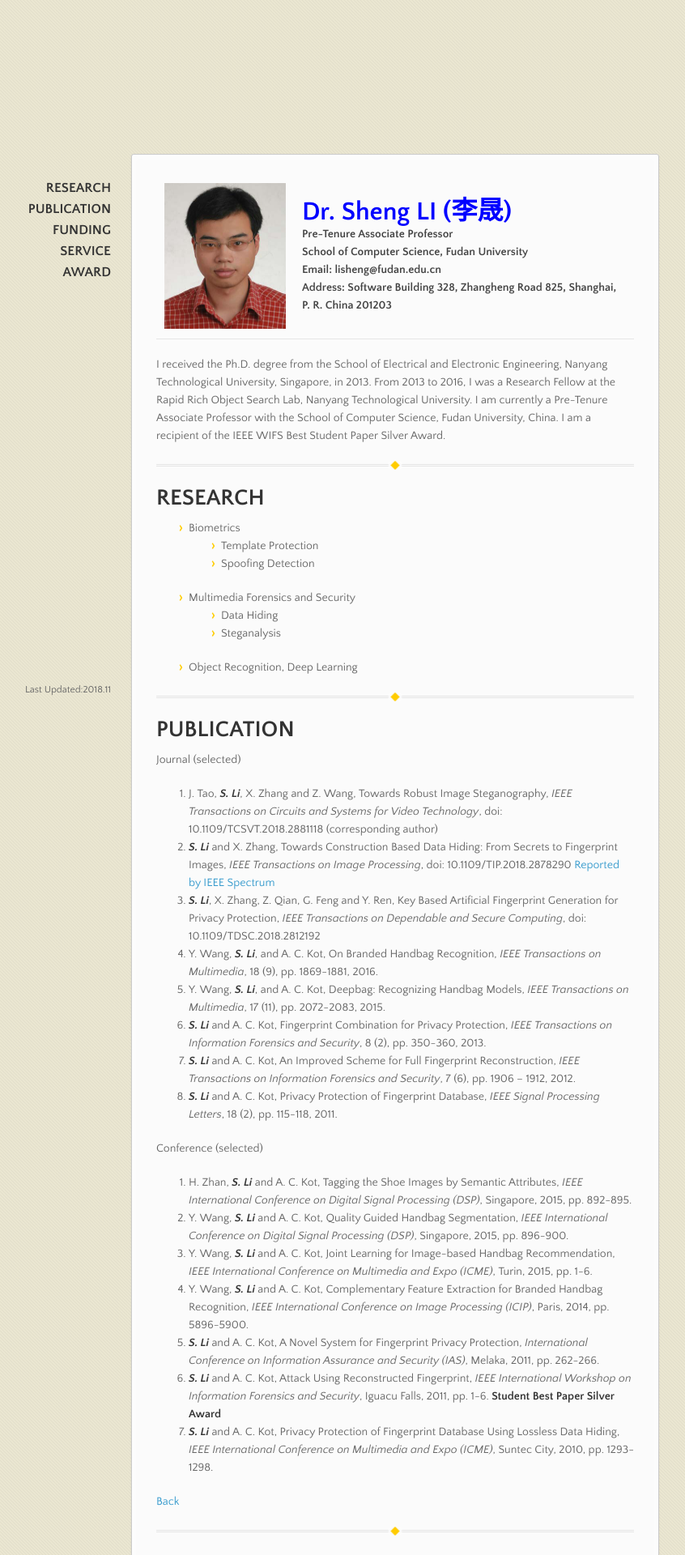
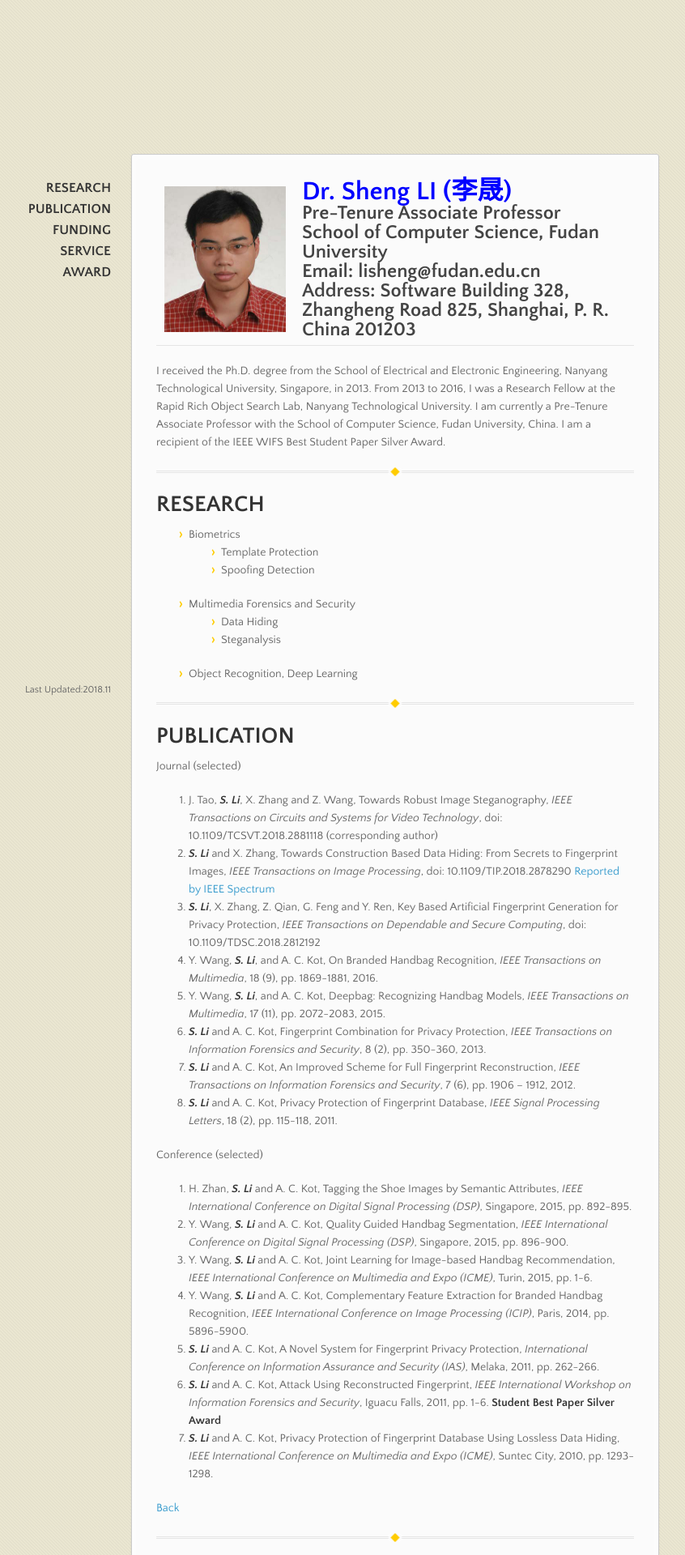
Before and after one commit to blazelisheng/blazelisheng.github.io, a Jekyll site: the page built from index.md, in a window 1280 px wide. Shown: the top 1920 px of the page at 81% size, without its empty margins (153-999 px from the left). Built offline with Jekyll 4.4.1, drawn with Linux system fonts in a browser that asks for light colours.

Commit message:
Update index.md

```diff
--- a/index.md
+++ b/index.md
@@ -6,7 +6,7 @@
   <tr>
     <th width="150">
 <img src="/assets/images/Sheng_Li_Photo.png" width="150" height="180" /></th>
-  <th> <font size="6" color="Blue">  Dr. Sheng LI (李晟) </font><br/>Pre-Tenure Associate Professor<br/>School of Computer Science, Fudan University<br/>Email:  lisheng@fudan.edu.cn  <br/> Address: Software Building 328, Zhangheng Road 825, Shanghai, P. R. China 201203</th>
+  <th> <font size="6" color="Blue">  Dr. Sheng LI (李晟) </font><br/><font size="5">Pre-Tenure Associate Professor<br/>School of Computer Science, Fudan University<br/>Email:  lisheng@fudan.edu.cn  <br/> Address: Software Building 328, Zhangheng Road 825, Shanghai, P. R. China 201203</font></th>
   </tr>
 </table>
 
```
